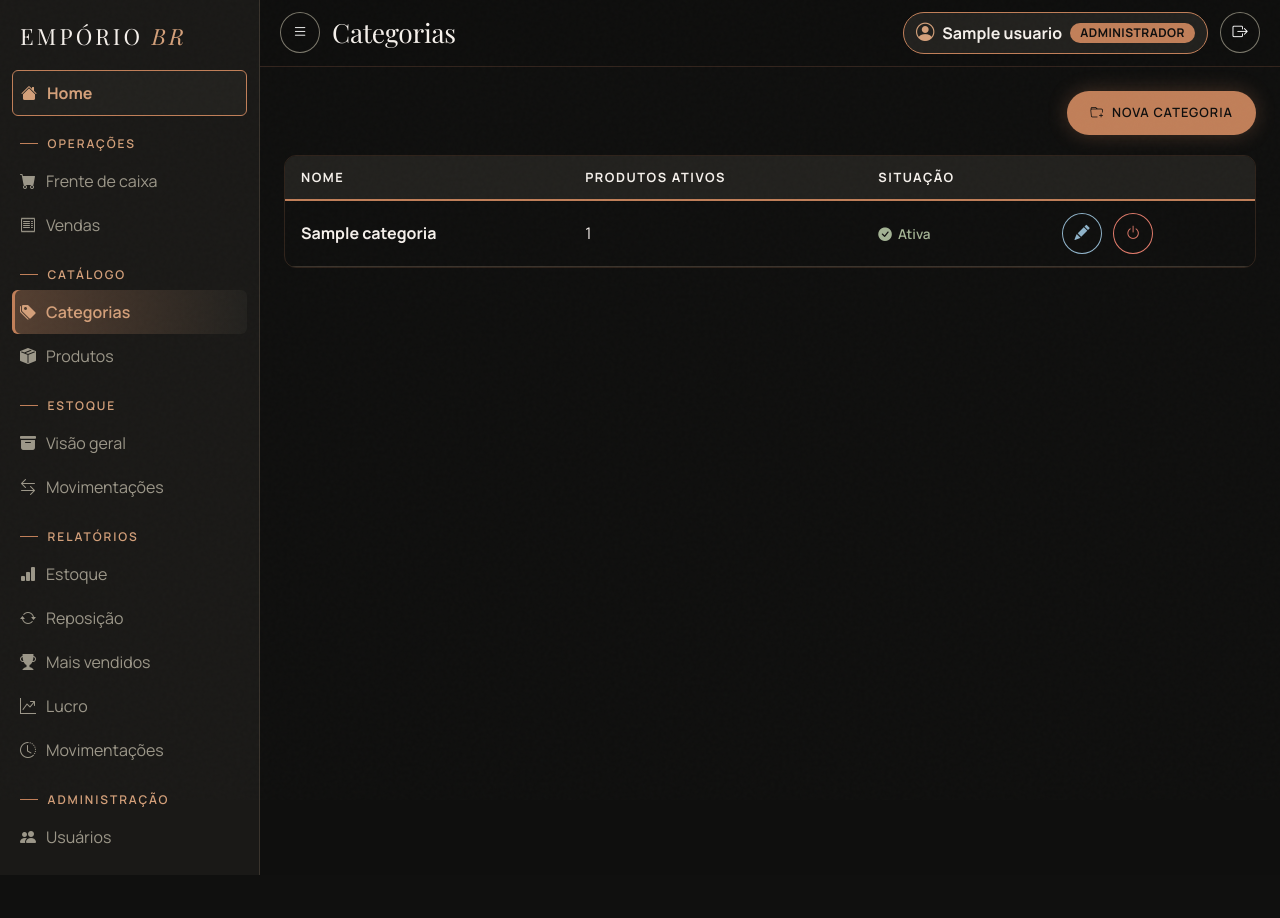
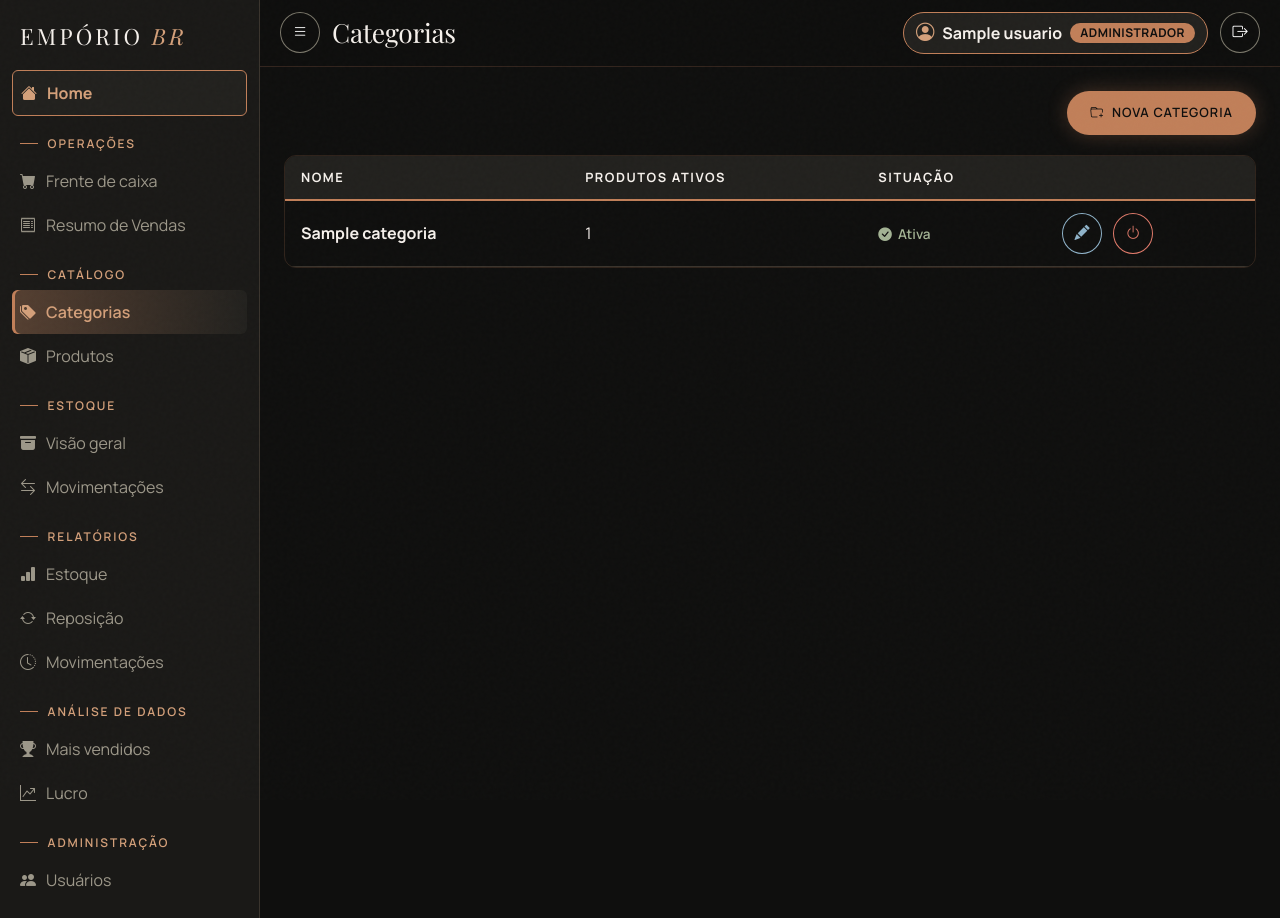
Before and after one commit to eas6772/django-adega-estoque-acessivel, a Django app: page /catalogo/categorias/ in a window 1280 px wide. Before the commit the page ends 875 px from the top, so only its background shows below. Run offline with Django 5.2, Linux system fonts and the light colour scheme; a user stored in the database is signed in; tables that the repository leaves empty hold one stand-in row (values such as "Sample post").

Commit message:
feat: renomear "Vendas" para "Resumo de Vendas" e criar categoria "Análise de Dados" no menu
- Operações: o item "Vendas" do menu lateral passa a se chamar "Resumo de Vendas".
- Nova categoria "Análise de Dados" (somente admin) com "Mais vendidos" e "Lucro",
  que saíram de "Relatórios".

```diff
--- a/core/templates/base.html
+++ b/core/templates/base.html
@@ -24,7 +24,7 @@
       <h2 id="grupo-operacoes">Operações</h2>
       <ul aria-labelledby="grupo-operacoes">
         <li><a href="{% url 'vendas:pdv' %}" {% if request.resolver_match.view_name == 'vendas:pdv' %}aria-current="page"{% endif %}>{% icone "cart-fill" %}<span>Frente de caixa</span></a></li>
-        <li><a href="{% url 'vendas:venda_lista' %}" {% if request.resolver_match.view_name == 'vendas:venda_lista' %}aria-current="page"{% endif %}>{% icone "receipt" %}<span>Vendas</span></a></li>
+        <li><a href="{% url 'vendas:venda_lista' %}" {% if request.resolver_match.view_name == 'vendas:venda_lista' %}aria-current="page"{% endif %}>{% icone "receipt" %}<span>Resumo de Vendas</span></a></li>
       </ul>
 
       <h2 id="grupo-catalogo">Catálogo</h2>
@@ -44,11 +44,17 @@
         <li><a href="{% url 'relatorios:estoque' %}" {% if request.resolver_match.view_name == 'relatorios:estoque' %}aria-current="page"{% endif %}>{% icone "bar-chart-fill" %}<span>Estoque</span></a></li>
         <li><a href="{% url 'relatorios:reposicao' %}" {% if request.resolver_match.view_name == 'relatorios:reposicao' %}aria-current="page"{% endif %}>{% icone "arrow-repeat" %}<span>Reposição</span></a></li>
         {% if user.is_admin %}
-        <li><a href="{% url 'relatorios:mais_vendidos' %}" {% if request.resolver_match.view_name == 'relatorios:mais_vendidos' %}aria-current="page"{% endif %}>{% icone "trophy-fill" %}<span>Mais vendidos</span></a></li>
-        <li><a href="{% url 'relatorios:lucro' %}" {% if request.resolver_match.view_name == 'relatorios:lucro' %}aria-current="page"{% endif %}>{% icone "graph-up-arrow" %}<span>Lucro</span></a></li>
         <li><a href="{% url 'relatorios:movimentacoes' %}" {% if request.resolver_match.view_name == 'relatorios:movimentacoes' %}aria-current="page"{% endif %}>{% icone "clock-history" %}<span>Movimentações</span></a></li>
         {% endif %}
       </ul>
+
+      {% if user.is_admin %}
+      <h2 id="grupo-analise">Análise de Dados</h2>
+      <ul aria-labelledby="grupo-analise">
+        <li><a href="{% url 'relatorios:mais_vendidos' %}" {% if request.resolver_match.view_name == 'relatorios:mais_vendidos' %}aria-current="page"{% endif %}>{% icone "trophy-fill" %}<span>Mais vendidos</span></a></li>
+        <li><a href="{% url 'relatorios:lucro' %}" {% if request.resolver_match.view_name == 'relatorios:lucro' %}aria-current="page"{% endif %}>{% icone "graph-up-arrow" %}<span>Lucro</span></a></li>
+      </ul>
+      {% endif %}
 
       {% if user.is_admin %}
       <h2 id="grupo-admin">Administração</h2>
```
